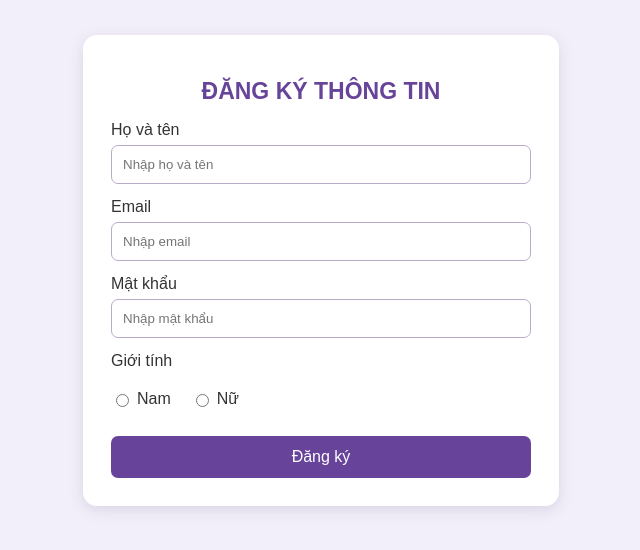
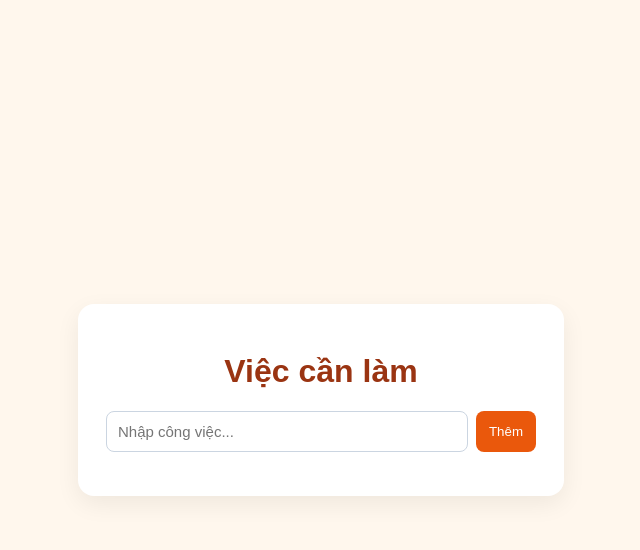
Before and after one commit to HongYen5528/bai5, a plain HTML site: page index.html in a window 1280 px wide. Shown: the whole page, without its empty margins (319-959 px from the left). Drawn offline with Linux system fonts and the light colour scheme.

Commit message:
Add files via upload

```diff
--- a/index.html
+++ b/index.html
@@ -1,26 +1,24 @@
 <!DOCTYPE html>
-<html lang="vi">
-<head>
-  <meta charset="UTF-8">
-  <meta name="viewport" content="width=device-width, initial-scale=1.0">
-  <title>Biểu mẫu đăng ký</title>
-  <link rel="stylesheet" href="style.css">
-</head>
-<body>
-  <form class="form-card">
-    <h1>ĐĂNG KÝ THÔNG TIN</h1>
-    <label for="name">Họ và tên</label>
-    <input id="name" type="text" placeholder="Nhập họ và tên">
-    <label for="email">Email</label>
-    <input id="email" type="email" placeholder="Nhập email">
-    <label for="password">Mật khẩu</label>
-    <input id="password" type="password" placeholder="Nhập mật khẩu">
-    <span class="field-title">Giới tính</span>
-    <div class="gender">
-      <label><input type="radio" name="gender" value="Nam"> Nam</label>
-      <label><input type="radio" name="gender" value="Nữ"> Nữ</label>
-    </div>
-    <button type="submit">Đăng ký</button>
-  </form>
-</body>
-</html>
+<html lang="vi"><head><meta charset="UTF-8"><meta name="viewport" content="width=device-width, initial-scale=1.0"><title>Danh sách công việc</title>
+<style>
+body{font-family:Arial;background:#fff7ed;display:grid;place-items:center;min-height:100vh;margin:0}
+main{background:white;padding:28px;border-radius:16px;width:min(430px,88vw);box-shadow:0 8px 25px #0001}
+h1{text-align:center;color:#9a3412}form{display:flex;gap:8px}input{min-width:0;flex:1;padding:11px;border:1px solid #cbd5e1;border-radius:8px;font-size:15px}
+button{padding:10px 13px;border:0;border-radius:8px;background:#ea580c;color:white;cursor:pointer}
+ul{padding:0;list-style:none}li{display:flex;align-items:center;gap:8px;padding:10px 0;border-bottom:1px solid #eee}
+li span{flex:1;overflow-wrap:anywhere}.done{text-decoration:line-through;color:#888}
+.delete{background:#dc2626}
+</style></head><body><main><h1>Việc cần làm</h1>
+<form id="todoForm"><input id="taskInput" placeholder="Nhập công việc..." autocomplete="off"><button type="submit">Thêm</button></form>
+<ul id="taskList"></ul>
+<script>
+const form=document.getElementById('todoForm'),input=document.getElementById('taskInput'),list=document.getElementById('taskList');
+form.addEventListener('submit',function(event){
+ event.preventDefault();const task=input.value.trim();if(!task)return;
+ const li=document.createElement('li'),check=document.createElement('input'),span=document.createElement('span'),del=document.createElement('button');
+ check.type='checkbox';span.textContent=task;del.textContent='Xóa';del.className='delete';
+ check.addEventListener('change',()=>span.classList.toggle('done',check.checked));
+ del.addEventListener('click',()=>li.remove());
+ li.append(check,span,del);list.appendChild(li);input.value='';input.focus();
+});
+</script></main></body></html>
```
Also changed, not shown: 1 other file.
